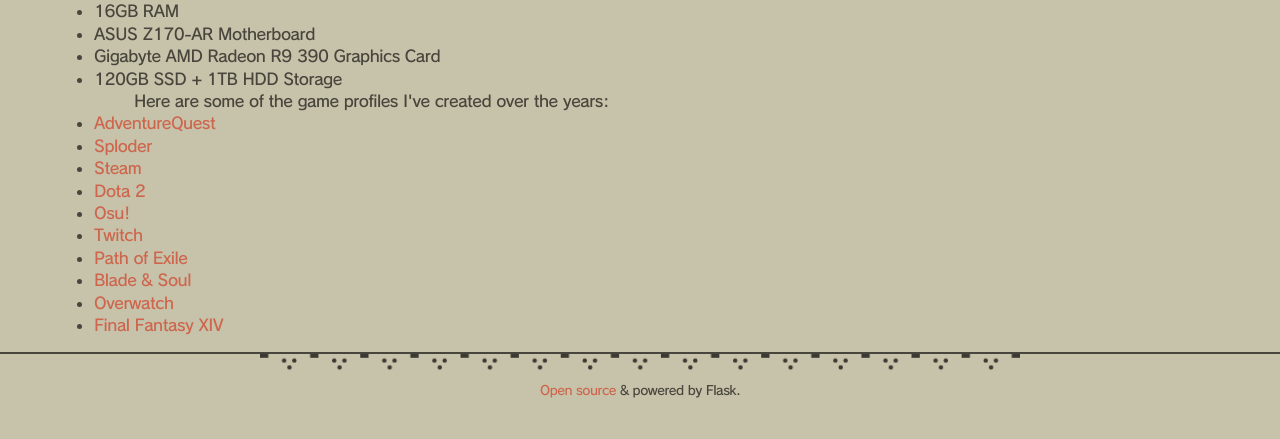
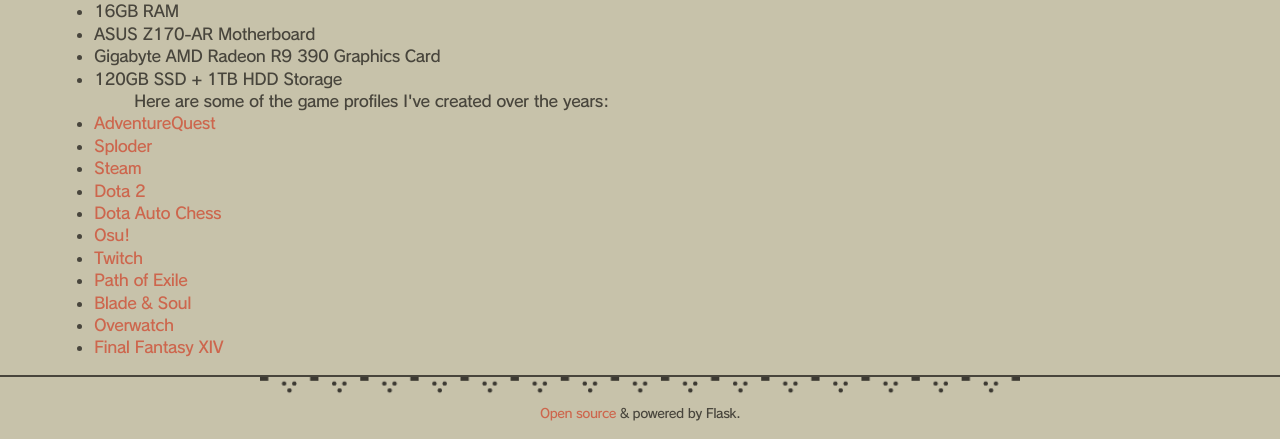
Before and after one commit to tesu/website, a Flask app: page /about/gaming in a window 1280 px wide. Shown: the part 545-984 px from the top of the page. Before the commit the page ends 943 px from the top, so only its background shows below. Run offline with Flask 2, Linux system fonts and the light colour scheme; data that the repository does not hold is empty.

Commit message:
added dota auto chess link

```diff
--- a/tesu/templates/about/gaming.html
+++ b/tesu/templates/about/gaming.html
@@ -19,6 +19,7 @@
                 <li><a href="http://www.sploder.com/games/members/bobomaster/">Sploder</a>
                 <li><a href="https://steamcommunity.com/id/tesu-">Steam</a>
                 <li><a href="https://www.opendota.com/players/88741454">Dota 2</a>
+                <li><a href="https://autochess.varena.com/profile/88741454">Dota Auto Chess</a>
                 <li><a href="https://osu.ppy.sh/users/4196554">Osu!</a>
                 <li><a href="https://www.twitch.tv/tesu">Twitch</a>
                 <li><a href="https://www.pathofexile.com/account/view-profile/3edgy6u">Path of Exile</a>
```
